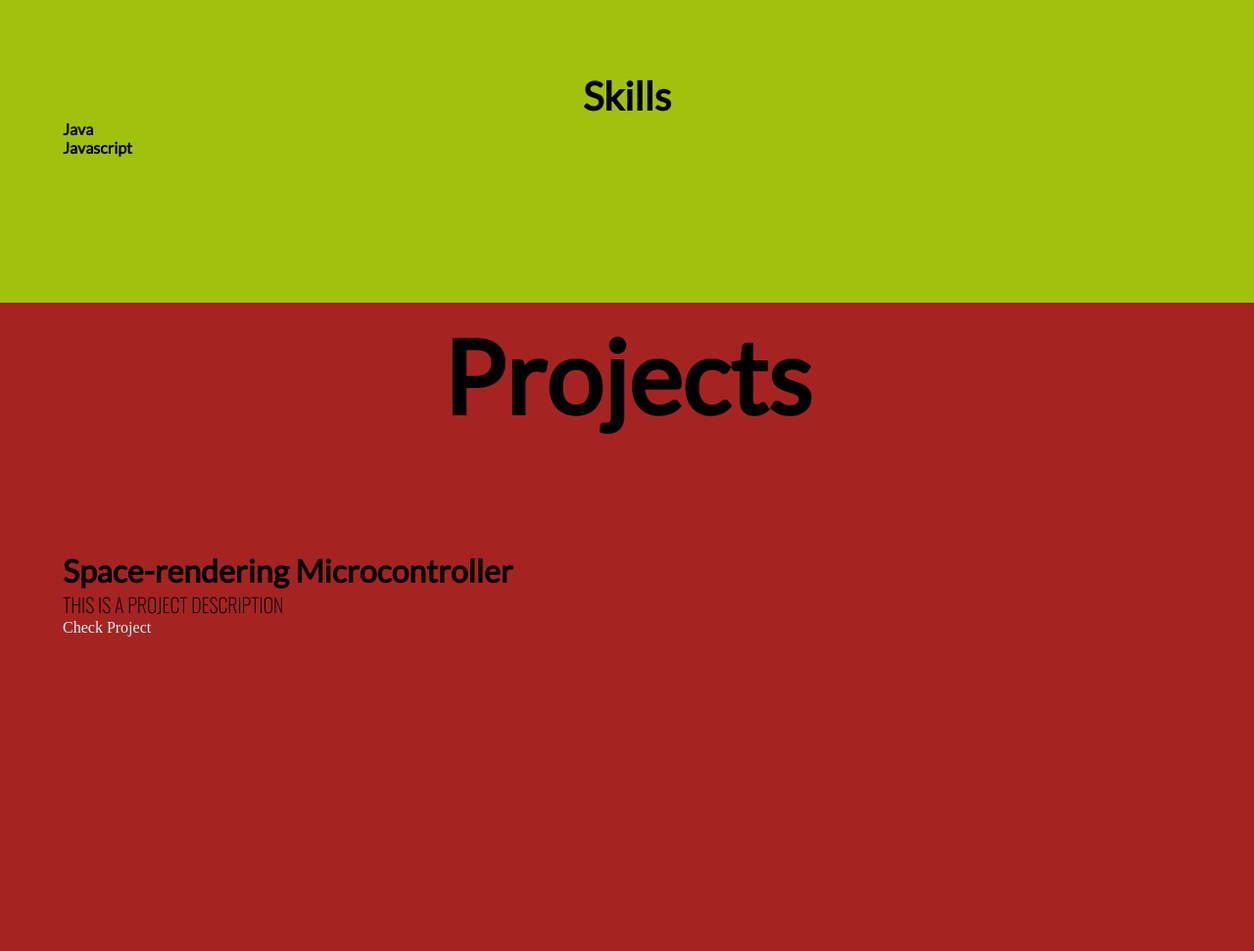
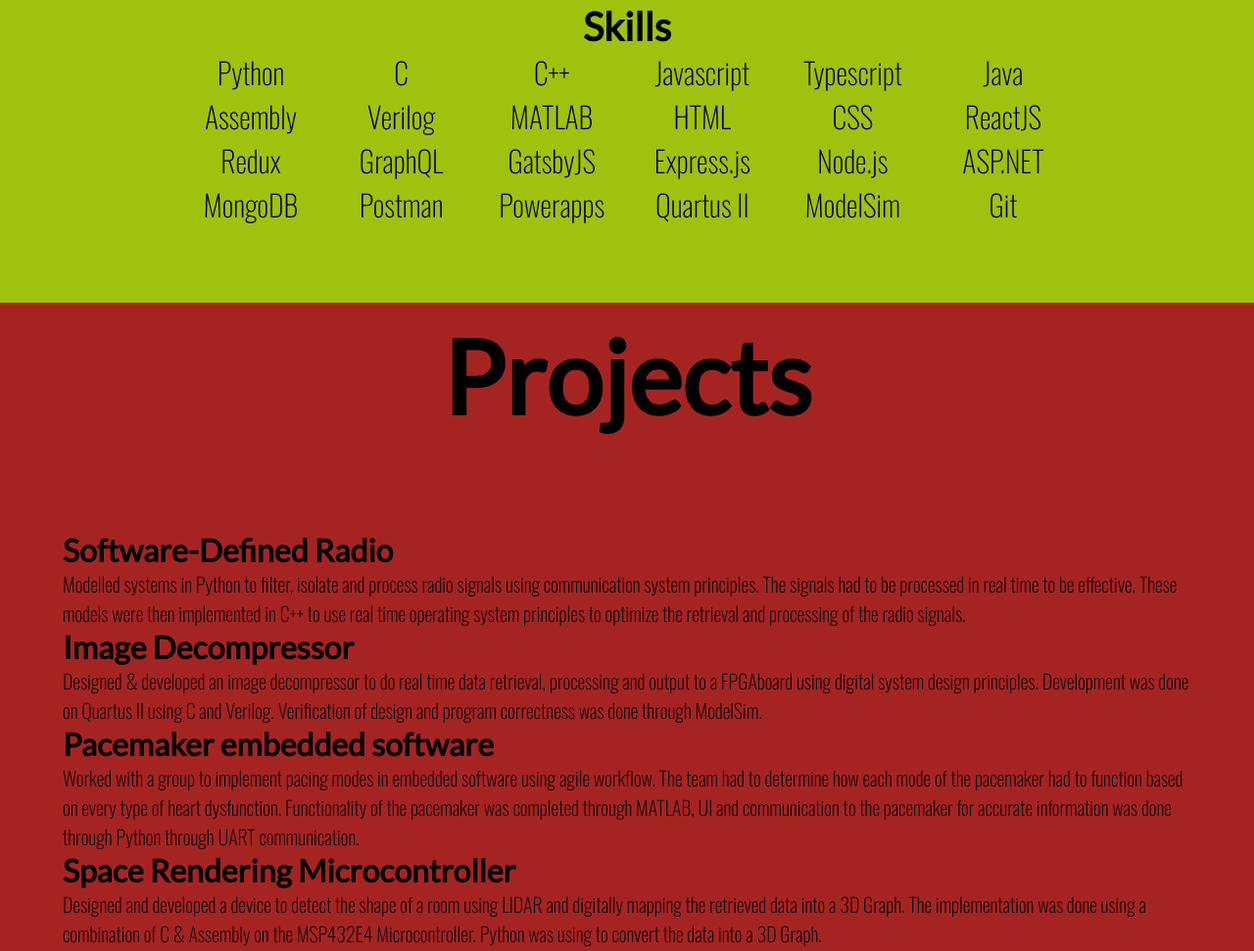
Before and after one commit to CovJus01/portfolio, a Gatsby site: page / in a window 1280 px wide. Shown: the part 1827-2798 px from the top of the page at 98% size. Built offline with nearby package versions, Linux system fonts and the light colour scheme; Gatsby itself is replaced by a stand-in of ours.

Commit message:
All base data is in, extra features need to be added and styling

```diff
--- a/src/components/experience.js
+++ b/src/components/experience.js
@@ -33,9 +33,11 @@ const Experience = () => {
         </section>
         <section className="Skills">
           <h2>Skills</h2>
-          {skills.list.map((skill, index) => (
-            <h4 key={index}>{skill}</h4>
-          ))}
+          <div className="skills-container">
+            {skills.list.map((skill, index) => (
+              <p key={index}>{skill}</p>
+            ))}
+          </div>
         </section>
       </div>
     </div>
--- a/src/data/experience.json
+++ b/src/data/experience.json
@@ -5,7 +5,7 @@
       "image": "../RPDU.png",
       "title": "Low Code and Full Stack Web Application Developer",
       "company": "RPDU",
-      "description": "Worked with a group of individuals to quickly develop application prototypes to optimize internal productivityWorked with a group of individuals to quickly develop application prototypes to optimize internal productivityWorked with a group of individuals to quickly develop application prototypes to optimize internal productivityWorked with a group of individuals to quickly develop application prototypes to optimize internal productivityWorked with a group of individuals to quickly develop application prototypes to optimize internal productivityWorked with a group of individuals to quickly develop application prototypes to optimize internal productivityWorked with a group of individuals to quickly develop application prototypes to optimize internal productivityWorked with a group of individuals to quickly develop application prototypes to optimize internal productivityWorked with a group of individuals to quickly develop application prototypes to optimize internal productivity",
+      "description": "Worked with a team to design, implement, test, and demonstrate functional application prototypes to increase workflow internally. Worked on multiple team projects during this time to cater to specific clientneeds and requirements. Gained experience in the software development lifecycle, PowerApps Suite, MERN, GraphQL, Gatsby.js, TypeScript, ASP.NET, prototype design and team management.",
       "skills": ["React"]
     }
   ]
--- a/src/data/projects.json
+++ b/src/data/projects.json
@@ -1,10 +1,20 @@
 {
   "projects": [
     {
-      "title": "Space-rendering Microcontroller",
-      "description": "THIS IS A PROJECT DESCRIPTION",
-      "projectLink": "https://github.com/CovJus01/fitness-tracker"
+      "title": "Software-Defined Radio",
+      "description": "Modelled systems in Python to filter, isolate and process radio signals using communication system principles. The signals had to be processed in real time to be effective. These models were then implemented in C++ to use real time operating system principles to optimize the retrieval and processing of the radio signals."
     },
-    {}
+    {
+      "title": "Image Decompressor",
+      "description": "Designed & developed an image decompressor to do real time data retrieval, processing and output to a FPGAboard using digital system design principles. Development was done on Quartus II using C and Verilog. Verification of design and program correctness was done through ModelSim."
+    },
+    {
+      "title": "Pacemaker embedded software",
+      "description": "Worked with a group to implement pacing modes in embedded software using agile workflow. The team had to determine how each mode of the pacemaker had to function based on every type of heart dysfunction. Functionality of the pacemaker was completed through MATLAB, UI and communication to the pacemaker for accurate information was done through Python through UART communication."
+    },
+    {
+      "title": "Space Rendering Microcontroller",
+      "description": "Designed and developed a device to detect the shape of a room using LIDAR and digitally mapping the retrieved data into a 3D Graph. The implementation was done using a combination of C & Assembly on the MSP432E4 Microcontroller. Python was using to convert the data into a 3D Graph."
+    }
   ]
 }
--- a/src/data/skills.json
+++ b/src/data/skills.json
@@ -1,3 +1,28 @@
 {
-  "list": ["Java", "Javascript"]
+  "list": [
+    "Python",
+    "C",
+    "C++",
+    "Javascript",
+    "Typescript",
+    "Java",
+    "Assembly",
+    "Verilog",
+    "MATLAB",
+    "HTML",
+    "CSS",
+    "ReactJS",
+    "Redux",
+    "GraphQL",
+    "GatsbyJS",
+    "Express.js",
+    "Node.js",
+    "ASP.NET",
+    "MongoDB",
+    "Postman",
+    "Powerapps",
+    "Quartus II",
+    "ModelSim",
+    "Git"
+  ]
 }
--- a/src/styles/index.css
+++ b/src/styles/index.css
@@ -279,6 +279,19 @@ main {
   text-align: center;
   align-items: center;
 }
+
+.skills-container {
+  width: 80%;
+  margin: auto;
+  display: grid;
+  grid-template-columns: repeat(6, 1fr);
+}
+
+.skills-container p {
+  font-size: 30px;
+  text-align: center;
+}
+
 /*---------------------------Projects---------------------------*/
 .fourth.content-block {
   background: #a52422;
@@ -289,7 +302,7 @@ main {
   width: 90%;
   display: grid;
   grid-template-columns: 100%;
-  grid-template-rows: 20% 40% 40%;
+  grid-template-rows: 20% 80%;
 }
 
 .projects {
```
